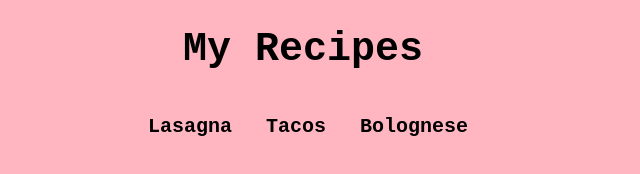
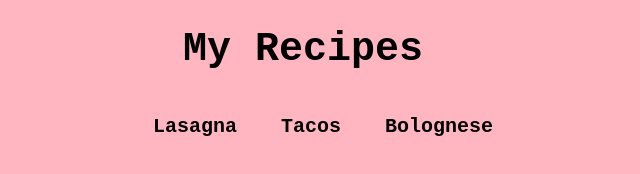
Before and after one commit to andrecastropaiva/odin-projects, a plain HTML site: page odin-recipes-website/index.html in a window 1280 px wide. Shown: the whole page, without its empty margins (337-977 px from the left). Drawn offline with Linux system fonts and the light colour scheme.

Commit message:
swapped padding for margin nav

```diff
--- a/odin-recipes-website/css/styles.css
+++ b/odin-recipes-website/css/styles.css
@@ -20,7 +20,7 @@ h1 {
   font-family: monospace;
   font-size: 20px;
   font-weight: bold;
-  padding-right: 30px;
+  margin: 20px;
   text-decoration: none;
 }
 
```
